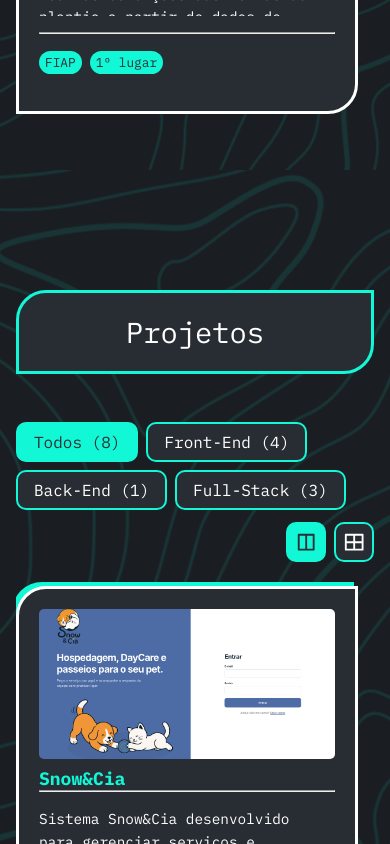
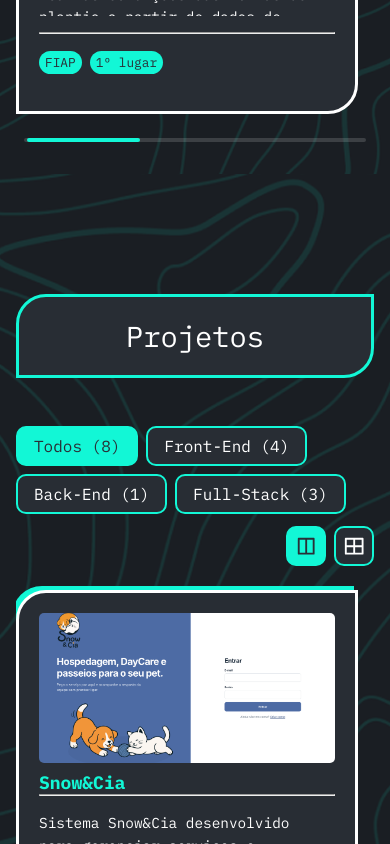
Before and after one commit to EvandroKaibara/portfolio, a React (Vite) app: page / in a window 390 px wide. Shown: the part 3400-4244 px from the top of the page. Built offline with nearby package versions, Linux system fonts and the light colour scheme.

Commit message:
feat(carousel): add scroll progress bar on mobile
The carousel hides its scrollbar and the arrows are hidden on small
screens, so it was not obvious that the cards scroll. A thin progress
bar under the cards now shows the position, including with the loop
copies and with filtered lists.

```diff
--- a/src/components/ProjectCarousel/index.jsx
+++ b/src/components/ProjectCarousel/index.jsx
@@ -11,6 +11,7 @@ export const ProjectCarousel = ({ children, labels = {} }) => {
     const [target, setTarget] = useState(null)
     const track = useRef(null)
     const timer = useRef(null)
+    const thumb = useRef(null)
     const [filter, setFilter] = useState(null)
     const allItems = Children.toArray(children)
     // Only categories that have at least one project get a button
@@ -21,6 +22,21 @@ export const ProjectCarousel = ({ children, labels = {} }) => {
 
     const loops = items.length > 3
     const setWidth = () => track.current.children[items.length].offsetLeft - track.current.children[0].offsetLeft
+
+    // Mobile scroll indicator: one full cycle (a set of cards, or the whole track without a loop) maps to the bar
+    const sync = () => {
+        const el = track.current
+        if (!el || !thumb.current) return
+        const period = loops ? setWidth() : el.scrollWidth
+        thumb.current.style.width = `${Math.min(100, (el.clientWidth / period) * 100)}%`
+        thumb.current.style.left = `${((el.scrollLeft % period) / period) * 100}%`
+    }
+
+    useEffect(() => {
+        sync()
+        window.addEventListener('resize', sync)
+        return () => window.removeEventListener('resize', sync)
+    })
 
     const pick = (category) => {
         track.current?.scrollTo({ left: 0, behavior: 'instant' })
@@ -77,14 +93,17 @@ export const ProjectCarousel = ({ children, labels = {} }) => {
             {view === 'grid' ? (
                 <div className={`${styles.grid} ${motion}`} onAnimationEnd={swap}>{items}</div>
             ) : (
+                <>
                 <div className={`${styles.carousel} ${motion}`} onAnimationEnd={swap}>
                     <button className={styles.arrow} onClick={() => move(-1)} aria-label={prev}><RiArrowLeftSLine /></button>
-                    <div ref={track} className={styles.track} onScroll={loop}>
+                    <div ref={track} className={styles.track} onScroll={() => { sync(); loop() }}>
                         {items.map((item) => <div key={item.key} className={styles.item}>{item}</div>)}
                         {loops && items.map((item) => <div key={`${item.key}-copy`} className={styles.item} aria-hidden="true" inert>{item}</div>)}
                     </div>
                     <button className={styles.arrow} onClick={() => move(1)} aria-label={next}><RiArrowRightSLine /></button>
                 </div>
+                <div className={styles.progress} aria-hidden="true"><div ref={thumb} className={styles.thumb} /></div>
+                </>
             )}
         </div>
     )
--- a/src/components/ProjectCarousel/project-carousel.module.css
+++ b/src/components/ProjectCarousel/project-carousel.module.css
@@ -143,6 +143,10 @@
     padding: 1.5rem 0.5rem;
 }
 
+.progress {
+    display: none;
+}
+
 .arrow {
     flex-shrink: 0;
     display: flex;
@@ -171,6 +175,23 @@
     .arrow {
         display: none;
     }
+
+    .progress {
+        display: block;
+        position: relative;
+        height: 4px;
+        margin: 0 0.5rem;
+        border-radius: 2px;
+        background-color: rgba(255, 255, 255, 0.15);
+    }
+
+    .thumb {
+        position: absolute;
+        top: 0;
+        bottom: 0;
+        border-radius: 2px;
+        background-color: var(--aqua);
+    }
 }
 
 @media (min-width: 769px) {
```
